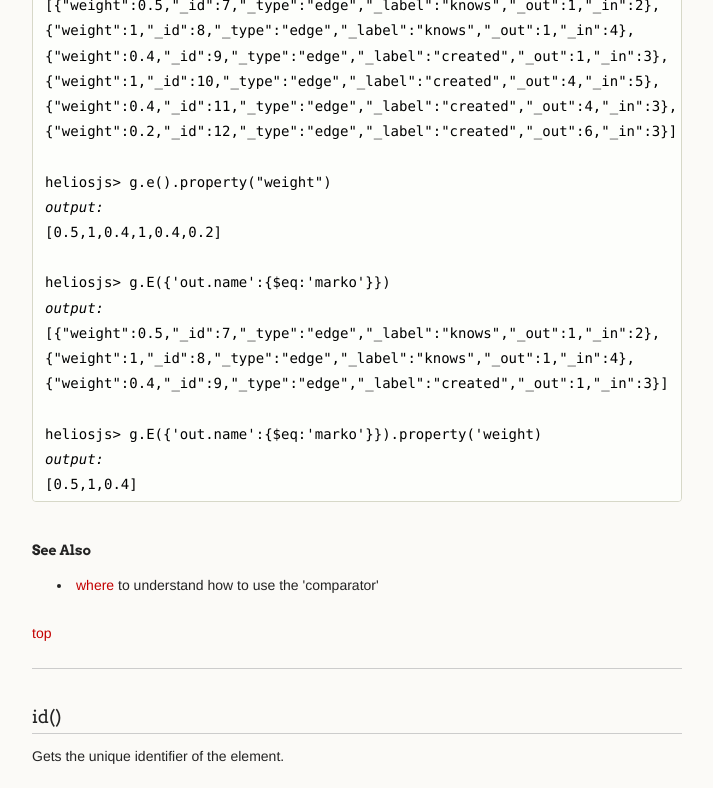
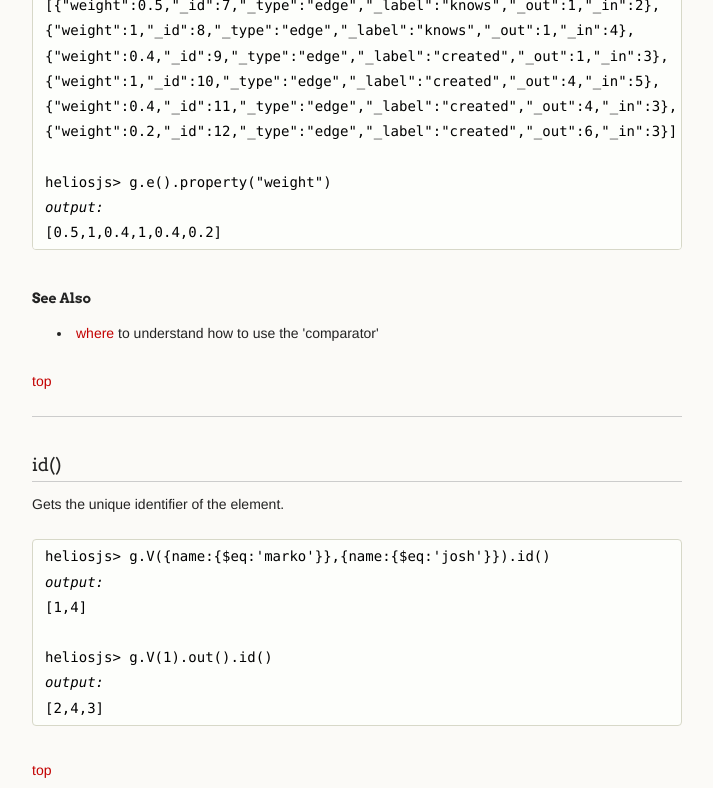
Before and after one commit to zuudo/helios.js, a plain HTML site: page index.html in a window 1280 px wide. Shown: the part 5513-6301 px from the top of the page, without its empty margins (278-991 px from the left). Drawn offline with Linux system fonts and the light colour scheme.

Commit message:
minor update

```diff
--- a/index.html
+++ b/index.html
@@ -224,17 +224,7 @@ heliosjs&gt; g.V({"name":"marko","_id":1},{"name":"josh","_id":4})
 
 heliosjs&gt; g.e().property("weight")
 <em>output:</em>
-[0.5,1,0.4,1,0.4,0.2]
-
-heliosjs&gt; g.E({'out.name':{$eq:'marko'}})
-<em>output:</em>
-[{"weight":0.5,"_id":7,"_type":"edge","_label":"knows","_out":1,"_in":2},
-{"weight":1,"_id":8,"_type":"edge","_label":"knows","_out":1,"_in":4},
-{"weight":0.4,"_id":9,"_type":"edge","_label":"created","_out":1,"_in":3}]
-
-heliosjs&gt; g.E({'out.name':{$eq:'marko'}}).property('weight)
-<em>output:</em>
-[0.5,1,0.4]</code></pre>
+[0.5,1,0.4,1,0.4,0.2]</code></pre>
 <h4>See Also</h4>
 <ul>
 <li><a href="#filter/where">where</a> to understand how to use the 'comparator'</li>
```
